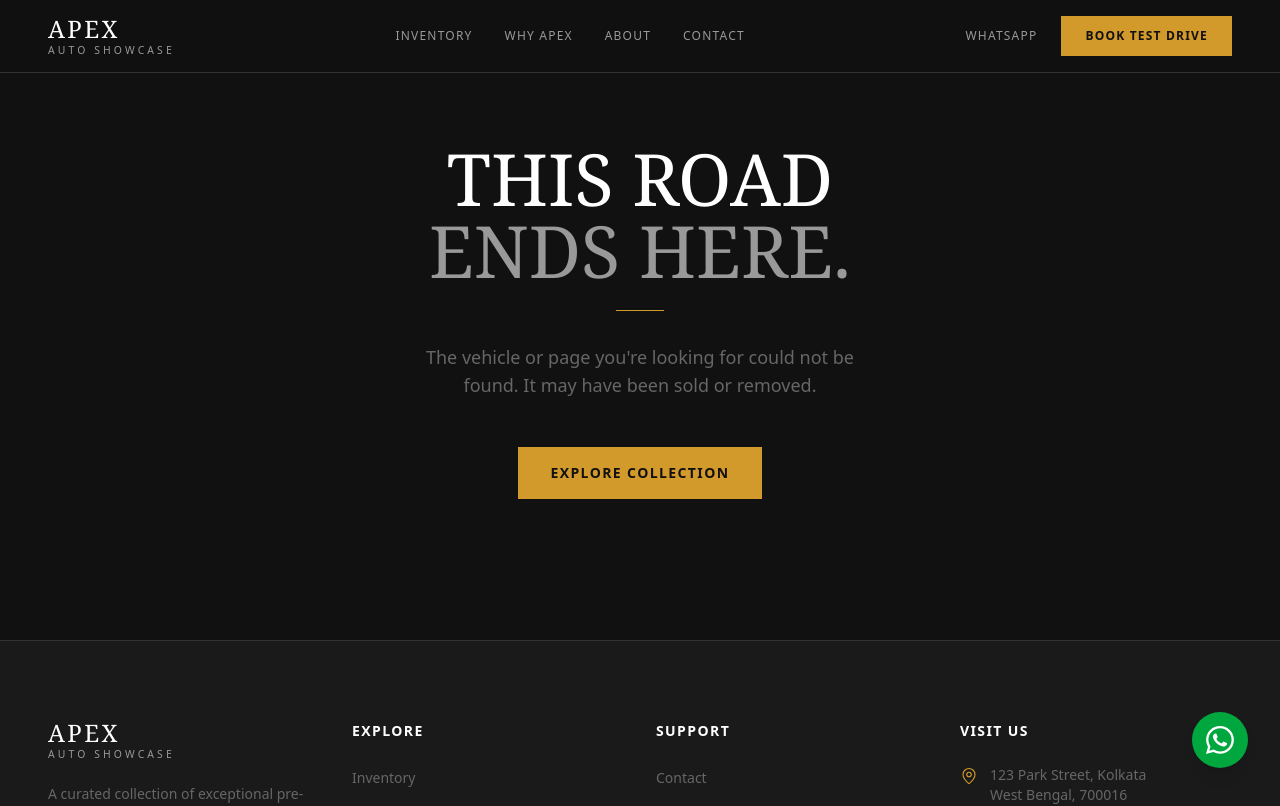
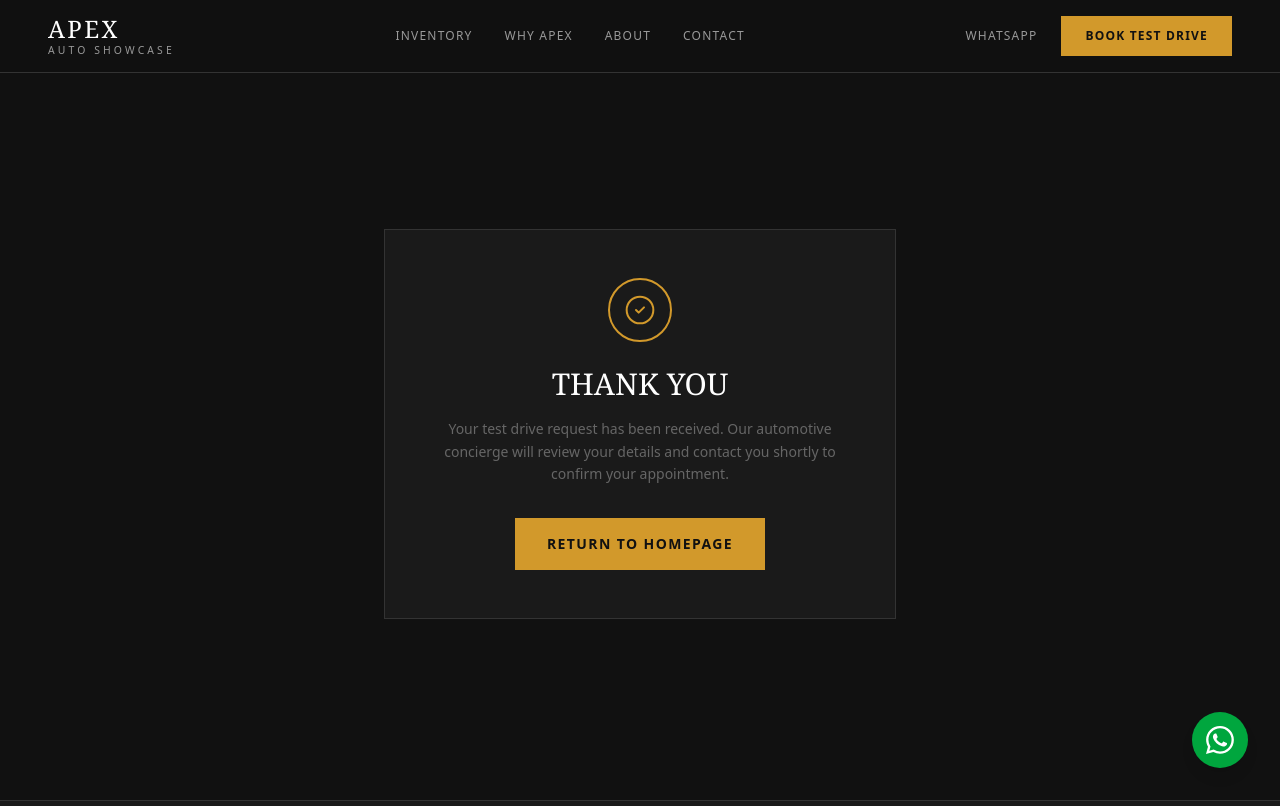
Before and after one commit to abhijitroy40311-beep/Apex---Auto-Showcase, a React (Vite) app: page /thank-you in a window 1280 px wide. Shown: the top 806 px of the page. Built offline with nearby package versions, Linux system fonts and the light colour scheme.

Commit message:
Add Thank You page

```diff
--- a/src/App.jsx
+++ b/src/App.jsx
@@ -8,6 +8,7 @@ const VehicleDetails = lazy(() => import('./pages/VehicleDetails'));
 const About = lazy(() => import('./pages/About'));
 const Contact = lazy(() => import('./pages/Contact'));
 const TestDrive = lazy(() => import('./pages/TestDrive'));
+const ThankYou = lazy(() => import('./pages/ThankYou'));
 const WhyApex = lazy(() => import('./pages/WhyApex'));
 const NotFound = lazy(() => import('./pages/NotFound'));
 
@@ -20,6 +21,7 @@ function App() {
           <Route path="inventory" element={<Inventory />} />
           <Route path="vehicle/:id" element={<VehicleDetails />} />
           <Route path="test-drive" element={<TestDrive />} />
+          <Route path="thank-you" element={<ThankYou />} />
           <Route path="about" element={<About />} />
           <Route path="contact" element={<Contact />} />
           <Route path="why-apex" element={<WhyApex />} />
--- a/src/pages/TestDrive.jsx
+++ b/src/pages/TestDrive.jsx
@@ -1,10 +1,11 @@
 import React, { useState, useEffect } from 'react';
-import { useLocation } from 'react-router-dom';
+import { useLocation, useNavigate } from 'react-router-dom';
 import { motion } from 'motion/react';
 import { vehicles } from '../data/vehicles';
 
 const TestDrive = () => {
   const location = useLocation();
+  const navigate = useNavigate();
   const queryParams = new URLSearchParams(location.search);
   const preSelectedVehicleId = queryParams.get('vehicle');
 
@@ -19,8 +20,6 @@ const TestDrive = () => {
     address: '',
     message: ''
   });
-
-  const [isSubmitted, setIsSubmitted] = useState(false);
 
   useEffect(() => {
     window.scrollTo(0, 0);
@@ -45,31 +44,8 @@ const TestDrive = () => {
       });
     }
 
-    setIsSubmitted(true);
+    navigate('/thank-you');
   };
-
-  if (isSubmitted) {
-    return (
-      <div className="min-h-screen pt-32 pb-20 flex flex-col items-center justify-center text-center bg-primary">
-        <motion.div
-          initial={{ opacity: 0, scale: 0.9 }}
-          animate={{ opacity: 1, scale: 1 }}
-          className="bg-surface p-12 border border-border max-w-lg mx-auto"
-        >
-          <div className="w-16 h-16 border-2 border-accent rounded-full flex items-center justify-center mx-auto mb-6 text-accent">
-            <svg xmlns="http://www.w3.org/2000/svg" width="24" height="24" viewBox="0 0 24 24" fill="none" stroke="currentColor" strokeWidth="2" strokeLinecap="round" strokeLinejoin="round"><polyline points="20 6 9 17 4 12"></polyline></svg>
-          </div>
-          <h2 className="text-3xl font-serif text-text-primary uppercase mb-4">Thank You</h2>
-          <p className="text-text-muted text-sm leading-relaxed mb-8">
-            Your test drive request has been received. Our automotive concierge will review your details and contact you shortly to confirm your appointment.
-          </p>
-          <a href="/" className="inline-block px-8 py-4 bg-accent text-primary text-sm uppercase tracking-widest font-semibold hover:bg-accent-hover transition-colors">
-            Return to Homepage
-          </a>
-        </motion.div>
-      </div>
-    );
-  }
 
   return (
     <div className="pt-24 min-h-screen bg-primary pb-24">
@@ -82,7 +58,7 @@ const TestDrive = () => {
             transition={{ duration: 0.6 }}
           >
             <h1 className="text-4xl md:text-5xl lg:text-6xl font-serif text-text-primary uppercase leading-[1.1] mb-6">
-              Experience It <br/><span className="text-text-secondary">In Person.</span>
+              Experience It <br /><span className="text-text-secondary">In Person.</span>
             </h1>
             <div className="w-12 h-px bg-accent mb-8"></div>
             <p className="text-text-muted text-lg font-light leading-relaxed mb-10">
--- /dev/null
+++ b/src/pages/ThankYou.jsx
@@ -0,0 +1,33 @@
+import React, { useEffect } from 'react';
+import { motion } from 'motion/react';
+import { Link } from 'react-router-dom';
+import { CheckCircle2 } from 'lucide-react';
+
+const ThankYou = () => {
+  useEffect(() => {
+    window.scrollTo(0, 0);
+  }, []);
+
+  return (
+    <div className="min-h-screen pt-32 pb-20 flex flex-col items-center justify-center text-center bg-primary px-6">
+      <motion.div
+        initial={{ opacity: 0, scale: 0.9 }}
+        animate={{ opacity: 1, scale: 1 }}
+        className="bg-surface p-8 md:p-12 border border-border max-w-lg mx-auto w-full"
+      >
+        <div className="w-16 h-16 border-2 border-accent rounded-full flex items-center justify-center mx-auto mb-6 text-accent">
+          <CheckCircle2 size={32} strokeWidth={1.5} />
+        </div>
+        <h1 className="text-3xl font-serif text-text-primary uppercase mb-4">Thank You</h1>
+        <p className="text-text-muted text-sm leading-relaxed mb-8">
+          Your test drive request has been received. Our automotive concierge will review your details and contact you shortly to confirm your appointment.
+        </p>
+        <Link to="/" className="inline-block px-8 py-4 bg-accent text-primary text-sm uppercase tracking-widest font-semibold hover:bg-accent-hover transition-colors w-full sm:w-auto">
+          Return to Homepage
+        </Link>
+      </motion.div>
+    </div>
+  );
+};
+
+export default ThankYou;
```
